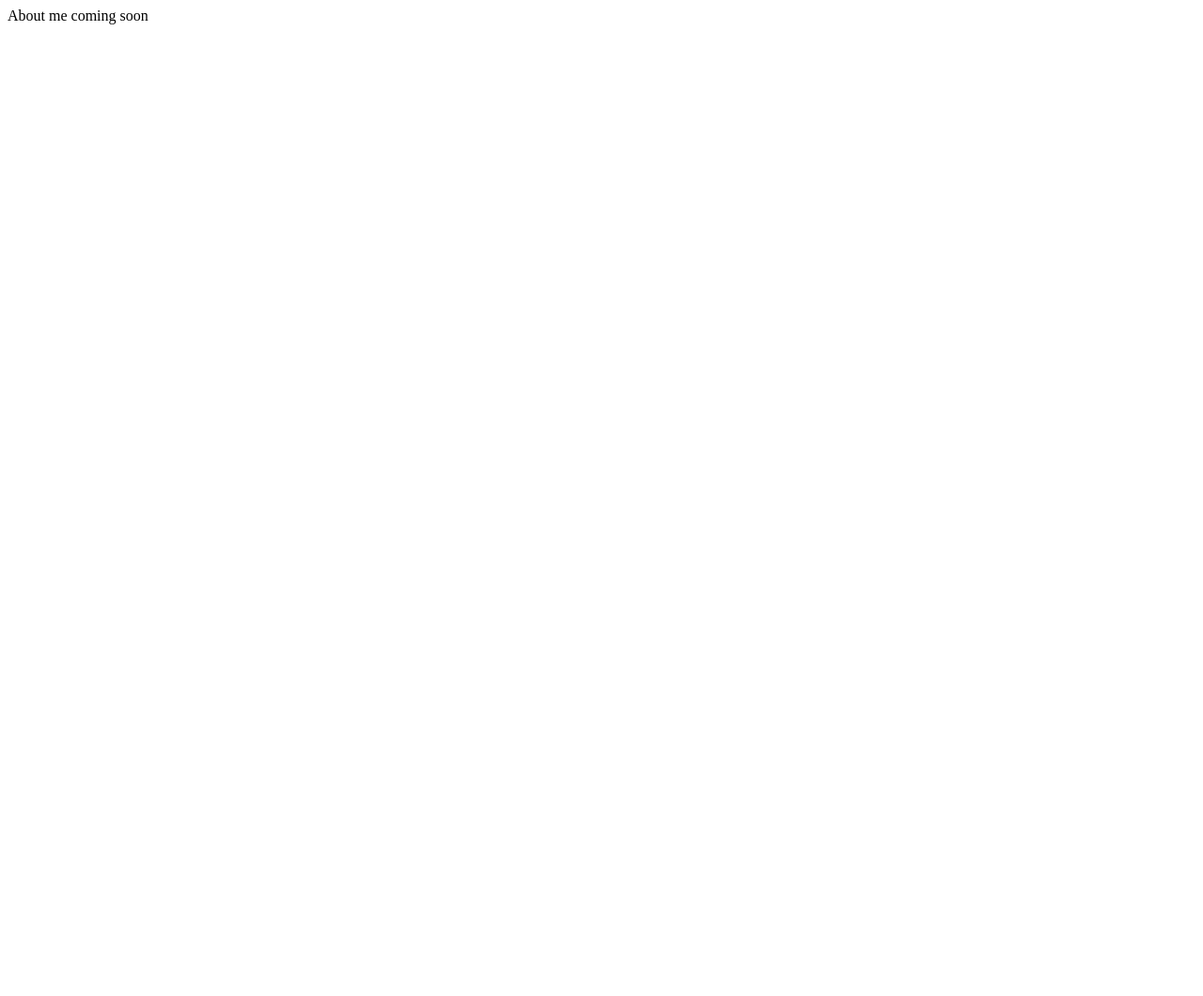
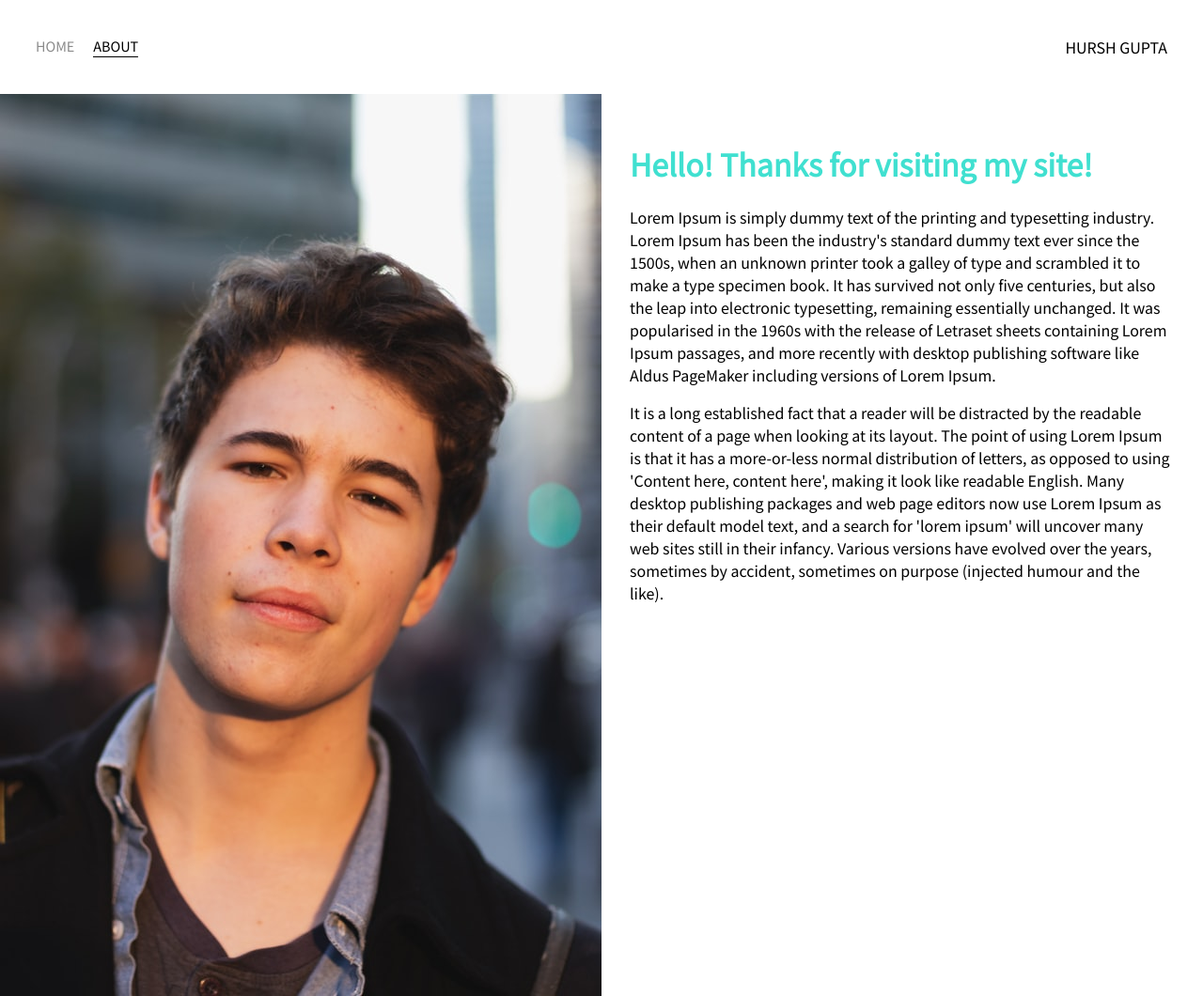
Before and after one commit to Hursh9/firstSite, a plain HTML site: page about.html in a window 1280 px wide. Shown: the whole page at 94% size. Before the commit the page ends 800 px from the top, so only its background shows below. Drawn offline with Linux system fonts and the light colour scheme.

Commit message:
finished

```diff
--- a/about.html
+++ b/about.html
@@ -3,8 +3,40 @@
 <head>
     <meta charset="UTF-8">
     <title>About Me</title>
+    <link href="https://fonts.googleapis.com/css2?family=Noto+Sans+JP&display=swap" rel="stylesheet">
+    <link rel="stylesheet" href="styles.css">
 </head>
 <body>
-    About me coming soon
+        <div class="nav-wrapper">
+            <div class="left-side">
+                <div class="nav-link-wrapper">
+                    <a href="index.html">Home</a>
+                </div>
+                <div class="nav-link-wrapper active-nav-link">
+                    <a href="about.html">About</a>
+                </div>
+            </div>
+
+            <div class="right-side">
+                <div class="brand">
+                    <div>HURSH GUPTA</div>
+                </div>
+            </div>
+        </div>
+
+        <div class="content-wrapper">
+            <div class="two-column-wrapper">
+                <div class="profile-image-wrapper">
+                    <img src='images/profile.jpg'>
+                </div>
+                <div class="profile-content-wrapper">
+                    <h1>Hello! Thanks for visiting my site!</h1>
+                    <p>Lorem Ipsum is simply dummy text of the printing and typesetting industry. Lorem Ipsum has been the industry's standard dummy text ever since the 1500s, when an unknown printer took a galley of type and scrambled it to make a type specimen book. It has survived not only five centuries, but also the leap into electronic typesetting, remaining essentially unchanged. It was popularised in the 1960s with the release of Letraset sheets containing Lorem Ipsum passages, and more recently with desktop publishing software like Aldus PageMaker including versions of Lorem Ipsum.</p>
+                    <p>It is a long established fact that a reader will be distracted by the readable content of a page when looking at its layout. The point of using Lorem Ipsum is that it has a more-or-less normal distribution of letters, as opposed to using 'Content here, content here', making it look like readable English. Many desktop publishing packages and web page editors now use Lorem Ipsum as their default model text, and a search for 'lorem ipsum' will uncover many web sites still in their infancy. Various versions have evolved over the years, sometimes by accident, sometimes on purpose (injected humour and the like).</p>
+
+                </div>
+            </div>
+        </div>
+
 </body>
 </html>
--- a/styles.css
+++ b/styles.css
@@ -1,5 +1,6 @@
 /* Master styles */
 body {
+    font-family: "Noto Sans JP",sans-serif;
     margin: 0px;
 }
 /* Nav Styles */
@@ -45,6 +46,14 @@ body {
     color: black;
 }
 
+.active-nav-link{
+    border-bottom: 1px solid black;
+}
+
+.active-nav-link a{
+    /* to override the default color behavior */
+    color: black !important;
+}
 /* Portfolio Styles */
 
 .portfolio-items-wrapper {
@@ -82,3 +91,40 @@ body {
     width: 50%;
     margin-bottom:20px;
 }
+
+.img-text-wrapper .subtitle {
+    transition: 0.6s;
+    font-weight: 600;
+    color: transparent;
+}
+
+/* Needs to be more specific with selecter */
+.img-text-wrapper:hover .subtitle {
+    font-weight: 600;
+    color: turquoise;
+}
+
+/* use javascript to dynamically add it */
+.img-darken {
+    transition: 0.8s;
+    filter: brightness(10%);
+}
+
+/* About page */
+
+.two-column-wrapper{
+    display: grid;
+    grid-template-columns: 1fr 1fr;
+}
+
+.profile-image-wrapper img{
+    width: 100%
+}
+
+.profile-content-wrapper{
+    padding: 30px;
+}
+
+.profile-content-wrapper h1{
+    color: turquoise;
+}
```
Also changed, not shown: index.html (+19 -2 lines), images/profile.jpg (added).
